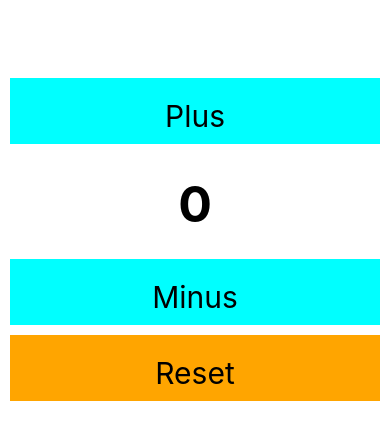
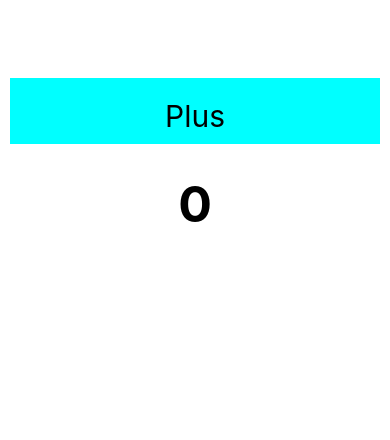
Before and after one commit to MDecker-MobileComputing/ReactNative_Handzaehler, a React Native app: screen / in a window 390 px wide. Shown: the top 440 px of the page. Built offline with nearby package versions, Linux system fonts and the light colour scheme.

Commit message:
Bei Zaehler===0 verschwinden jetzt der Minus- und Reset-Button

```diff
--- a/App.tsx
+++ b/App.tsx
@@ -16,29 +16,15 @@ function App(): JSX.Element {
 
   /**
    * Event-Handler-Methode für "Minus"-Button.
-   * Es wird ein Dialog (Alert) angezeigt, wenn ein negativer Zählerwert
-   * verhindert wurde; siehe auch die folgende Seite für Alerts:
-   * https://reactnative.dev/docs/alert
    */
   const onMinusButtonPressed = () => {
 
-    if (zaehlerwert > 0) {
-
     setZaehlerwert( zaehlerwert - 1 );
-
-    } else {
-
-      Alert.alert("Hinweis", "Negative Werte sind nicht zulässig.",
-        [{
-          text: "Weitermachen"
-        }]);
-
-      console.log("Minus-Operation wird ignoriert, damit Zähler nicht negativ wird.");
-    }
   };
 
   /**
    * Event-Handler-Methode für "Reset"-Button.
+   * Vor dem Zurücksetzen des Zählers muss der Nutzer dies bestätigen.
    */
   const onResetButtonPressed = () => {
 
@@ -51,8 +37,8 @@ function App(): JSX.Element {
                  {
                   text: "Ja",
                   onPress: () => { setZaehlerwert( 0 ) }
-                 }
-          ]);
+                 }]
+          );
   };
 
 
@@ -65,6 +51,7 @@ function App(): JSX.Element {
 
       <Text style={styles.zaehlerText}>{ zaehlerwert }</Text>
 
+      {zaehlerwert > 0 && <View>
         <TouchableOpacity onPress={onMinusButtonPressed}>
           <Text style={styles.buttonText}>Minus</Text>
         </TouchableOpacity>
@@ -72,6 +59,7 @@ function App(): JSX.Element {
         <TouchableOpacity onPress={onResetButtonPressed}>
           <Text style={styles.buttonReset}>Reset</Text>
         </TouchableOpacity>
+      </View>}
 
     </View>
   );
```
Lines whose indentation alone changed are shown as unchanged.
